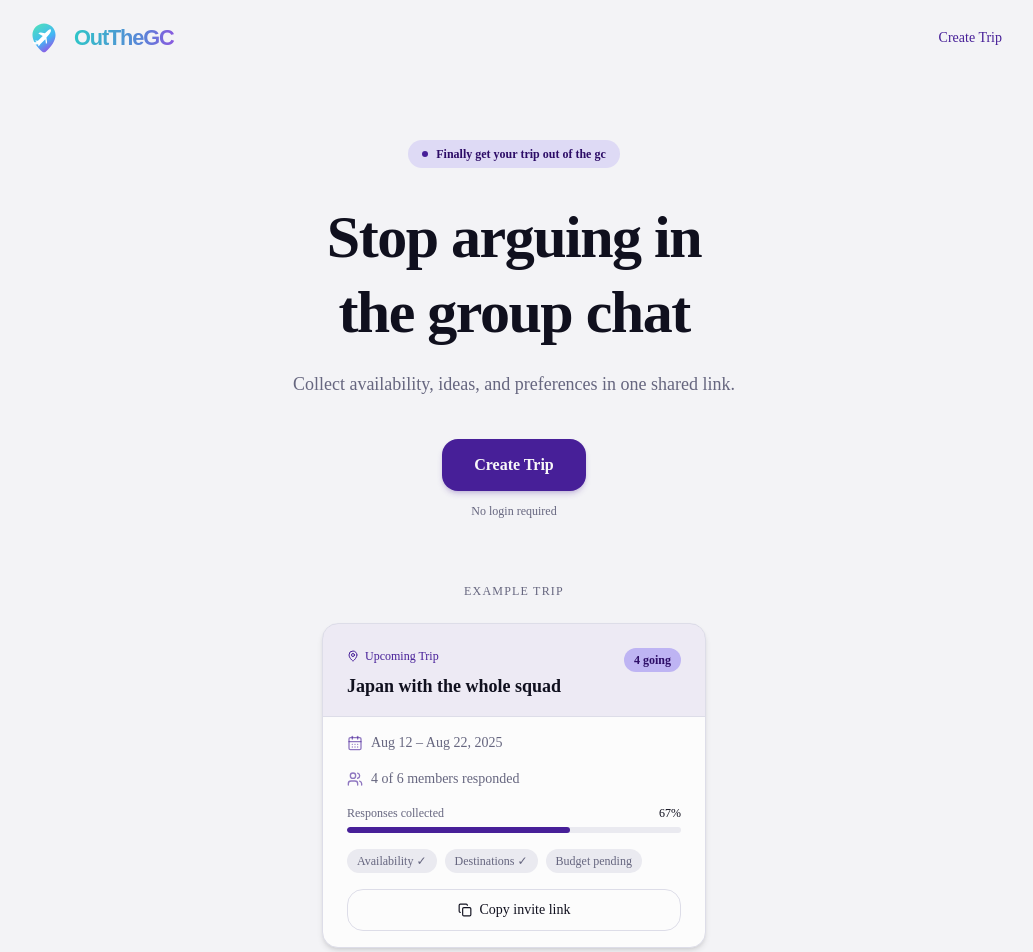
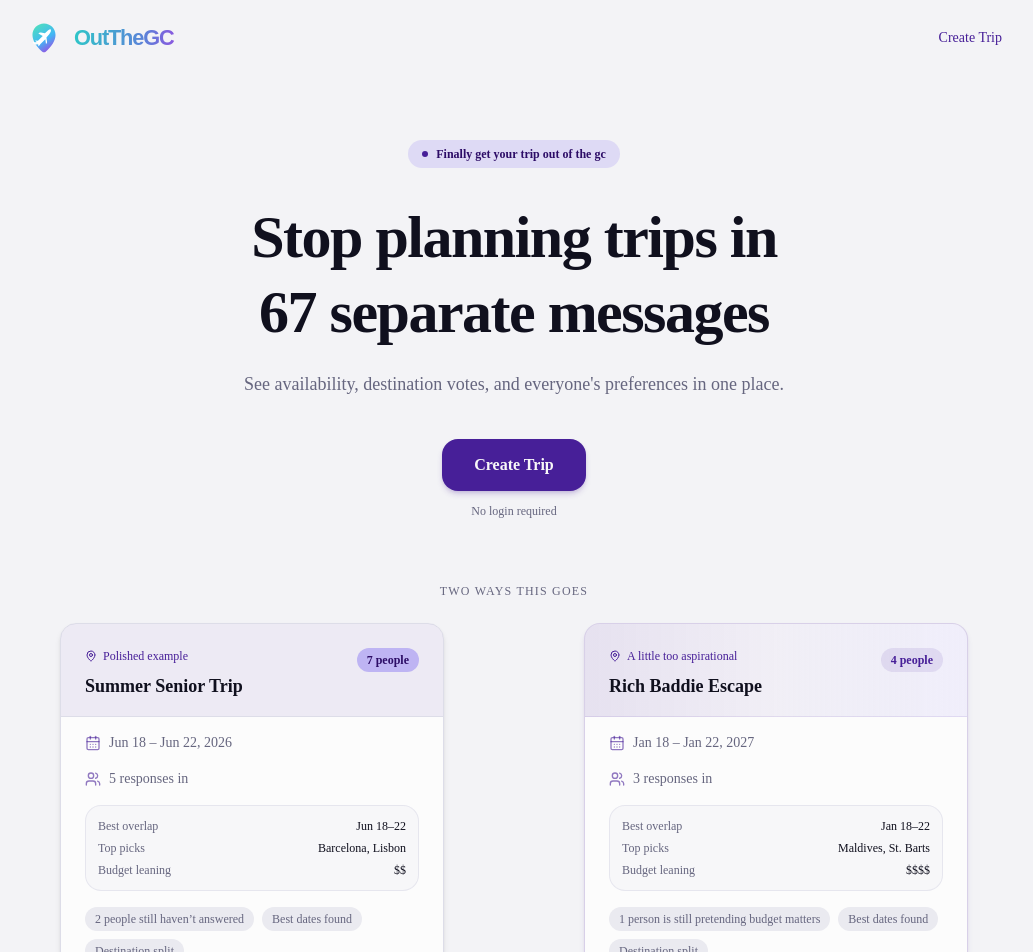
Before and after one commit to kylerhuu/OutTheGC-25, a Next.js app: page / in a window 1280 px wide. Shown: the top 952 px of the page, without its empty margins (126-1159 px from the left). Built offline with nearby package versions, Linux system fonts and the light colour scheme.

Commit message:
hero section and preview card

```diff
--- a/app/page.tsx
+++ b/app/page.tsx
@@ -29,11 +29,11 @@ export default function Home() {
         </div>
 
         <h1 className="text-5xl sm:text-6xl font-bold text-foreground tracking-tight leading-tight text-balance max-w-2xl mb-5">
-          Stop arguing in the group chat
+          Stop planning trips in 67 separate messages
         </h1>
 
-        <p className="text-lg text-muted-foreground max-w-md leading-relaxed text-pretty mb-10">
-          Collect availability, ideas, and preferences in one shared link.
+        <p className="text-lg text-muted-foreground max-w-xl leading-relaxed text-pretty mb-10">
+          See availability, destination votes, and everyone&apos;s preferences in one place.
         </p>
 
         <div className="flex flex-col items-center gap-3">
@@ -50,9 +50,35 @@ export default function Home() {
       {/* Preview card */}
       <section className="flex flex-col items-center px-6 pb-24 pt-8">
         <p className="text-xs font-medium text-muted-foreground uppercase tracking-widest mb-6">
-          Example trip
+          Two ways this goes
         </p>
-        <TripPreviewCard />
+        <div className="grid w-full max-w-5xl gap-6 md:grid-cols-2">
+          <TripPreviewCard
+            label="Polished example"
+            tripName="Summer Senior Trip"
+            peopleLabel="7 people"
+            dateRange="Jun 18 – Jun 22, 2026"
+            responseStatus="5 responses in"
+            bestOverlap="Jun 18–22"
+            topPicks="Barcelona, Lisbon"
+            budget="$$"
+            missing="2 people still haven’t answered"
+            note="Maya: free after graduation weekend"
+          />
+          <TripPreviewCard
+            label="A little too aspirational"
+            tripName="Rich Baddie Escape"
+            peopleLabel="4 people"
+            dateRange="Jan 18 – Jan 22, 2027"
+            responseStatus="3 responses in"
+            bestOverlap="Jan 18–22"
+            topPicks="Maldives, St. Barts"
+            budget="$$$$"
+            missing="1 person is still pretending budget matters"
+            note="Ava: if the villa doesn't have a private pool I'm staying home"
+            accent="fun"
+          />
+        </div>
       </section>
 
       {/* Footer */}
--- a/components/tripsync/trip-preview-card.tsx
+++ b/components/tripsync/trip-preview-card.tsx
@@ -1,22 +1,50 @@
-import { CalendarDays, Copy, Users, MapPin } from "lucide-react"
+import { CalendarDays, Copy, Users, MapPin, MessageSquare } from "lucide-react"
 
-export function TripPreviewCard() {
+interface TripPreviewCardProps {
+  label: string
+  tripName: string
+  peopleLabel: string
+  dateRange: string
+  responseStatus: string
+  bestOverlap: string
+  topPicks: string
+  budget: string
+  missing: string
+  note: string
+  accent?: "default" | "fun"
+}
+
+export function TripPreviewCard({
+  label,
+  tripName,
+  peopleLabel,
+  dateRange,
+  responseStatus,
+  bestOverlap,
+  topPicks,
+  budget,
+  missing,
+  note,
+  accent = "default",
+}: TripPreviewCardProps) {
+  const isFun = accent === "fun"
+
   return (
-    <div className="w-full max-w-sm mx-auto bg-card rounded-2xl shadow-md border border-border overflow-hidden">
+    <div className={`w-full max-w-sm mx-auto bg-card rounded-2xl shadow-md border overflow-hidden ${isFun ? "border-primary/20 shadow-primary/10" : "border-border"}`}>
       {/* Card header */}
-      <div className="bg-primary/8 px-6 pt-6 pb-4 border-b border-border">
+      <div className={`px-6 pt-6 pb-4 border-b ${isFun ? "bg-gradient-to-r from-primary/12 via-primary/6 to-accent/20 border-primary/10" : "bg-primary/8 border-border"}`}>
         <div className="flex items-start justify-between gap-4">
           <div>
             <div className="flex items-center gap-1.5 text-xs font-medium text-primary mb-2">
               <MapPin className="w-3 h-3" />
-              <span>Upcoming Trip</span>
+              <span>{label}</span>
             </div>
             <h3 className="text-lg font-semibold text-foreground text-balance">
-              Japan with the whole squad
+              {tripName}
             </h3>
           </div>
-          <span className="shrink-0 bg-accent text-accent-foreground text-xs font-semibold px-2.5 py-1 rounded-full">
-            4 going
+          <span className={`shrink-0 text-xs font-semibold px-2.5 py-1 rounded-full ${isFun ? "bg-primary/10 text-primary" : "bg-accent text-accent-foreground"}`}>
+            {peopleLabel}
           </span>
         </div>
       </div>
@@ -25,28 +53,32 @@ export function TripPreviewCard() {
       <div className="px-6 py-4 flex flex-col gap-4">
         <div className="flex items-center gap-2 text-sm text-muted-foreground">
           <CalendarDays className="w-4 h-4 shrink-0 text-primary/60" />
-          <span>Aug 12 – Aug 22, 2025</span>
+          <span>{dateRange}</span>
         </div>
 
         <div className="flex items-center gap-2 text-sm text-muted-foreground">
           <Users className="w-4 h-4 shrink-0 text-primary/60" />
-          <span>4 of 6 members responded</span>
+          <span>{responseStatus}</span>
         </div>
 
-        {/* Mini progress */}
-        <div className="flex flex-col gap-1.5">
+        <div className="rounded-xl border border-border/60 bg-muted/30 p-3 flex flex-col gap-1.5">
           <div className="flex justify-between text-xs text-muted-foreground">
-            <span>Responses collected</span>
-            <span className="font-medium text-foreground">67%</span>
+            <span>Best overlap</span>
+            <span className="font-medium text-foreground">{bestOverlap}</span>
           </div>
-          <div className="h-1.5 bg-muted rounded-full overflow-hidden">
-            <div className="h-full w-2/3 bg-primary rounded-full" />
+          <div className="flex justify-between text-xs text-muted-foreground">
+            <span>Top picks</span>
+            <span className="font-medium text-foreground">{topPicks}</span>
+          </div>
+          <div className="flex justify-between text-xs text-muted-foreground">
+            <span>Budget leaning</span>
+            <span className="font-medium text-foreground">{budget}</span>
           </div>
         </div>
 
         {/* Summary chips */}
         <div className="flex flex-wrap gap-2">
-          {["Availability ✓", "Destinations ✓", "Budget pending"].map((tag) => (
+          {[missing, "Best dates found", "Destination split"].map((tag) => (
             <span
               key={tag}
               className="text-xs px-2.5 py-1 rounded-full bg-muted text-muted-foreground font-medium"
@@ -56,10 +88,17 @@ export function TripPreviewCard() {
           ))}
         </div>
 
+        <div className={`rounded-xl border p-3 ${isFun ? "border-primary/15 bg-primary/5" : "border-border/60 bg-background"}`}>
+          <div className="flex items-start gap-2 text-sm text-muted-foreground">
+            <MessageSquare className="w-4 h-4 shrink-0 text-primary/70 mt-0.5" />
+            <span>{note}</span>
+          </div>
+        </div>
+
         {/* Copy link */}
         <button className="w-full flex items-center justify-center gap-2 border border-border rounded-xl py-2.5 text-sm font-medium text-foreground hover:bg-muted transition-colors">
           <Copy className="w-3.5 h-3.5" />
-          Copy invite link
+          Open trip page
         </button>
       </div>
     </div>
```
Also changed, not shown: 1 other file (tests, documents, lock files or other folders).
